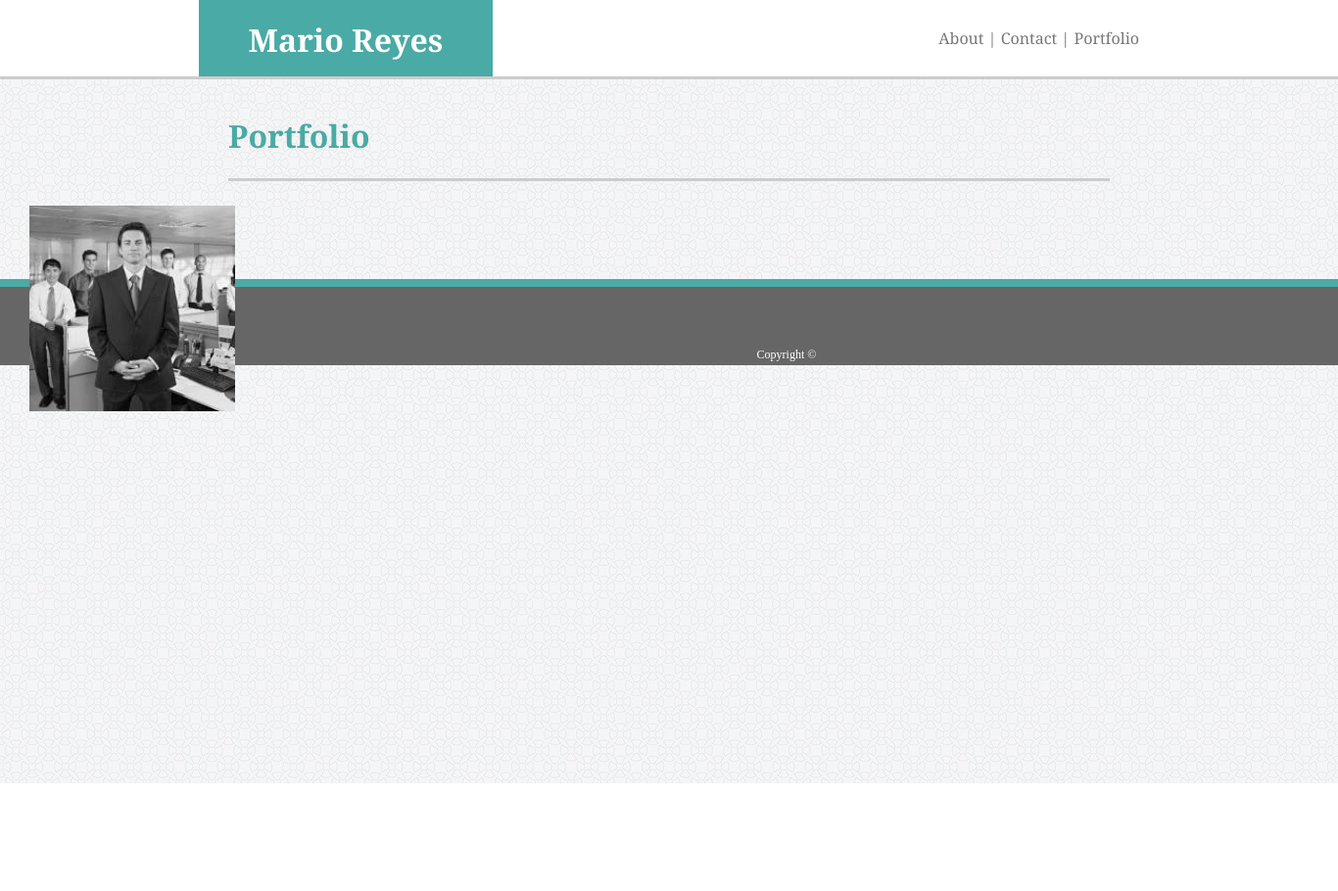
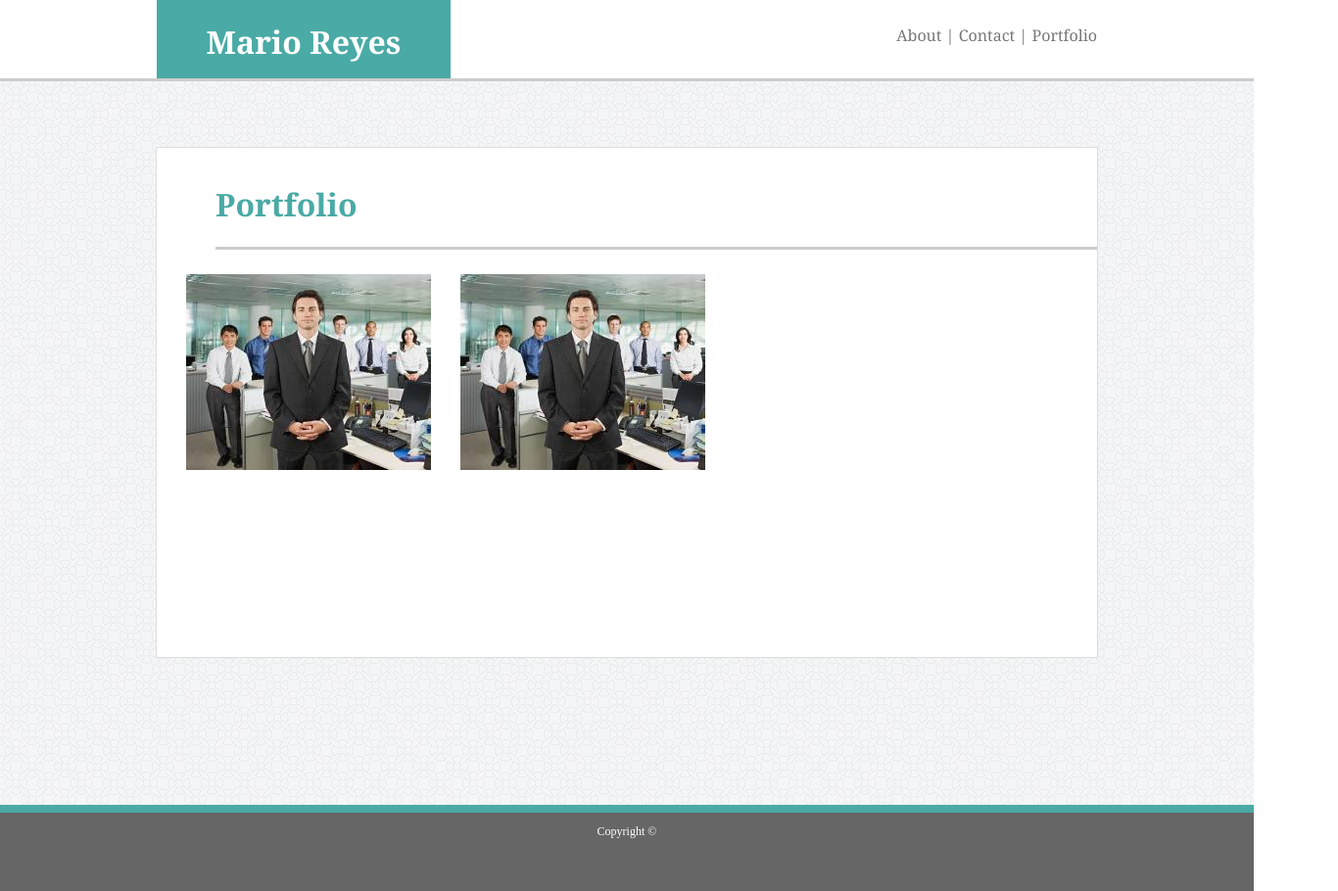
Before and after one commit to marioreg/Basic-Portfolio, a plain HTML site: page portfolio.html in a window 1280 px wide. Shown: the whole page at 98% size, 1366 px wide, since content can reach past the window. Before the commit the page ends 800 px from the top, so only its background shows below. Drawn offline with Linux system fonts and the light colour scheme.

Commit message:
portfolio page started

```diff
--- a/assets/css/style.css
+++ b/assets/css/style.css
@@ -1,106 +1,78 @@
 body {
-
     background-image: url("../images/background.jpg");
-    width:1366px;
+    width:100%;
     margin:0 auto;
-
 }
 
-
-#header {
+.header {
 background-color: #ffffff;
-height: 100px;
+height: 80px;
 border-bottom:solid #cccccc;
-margin-top:-22px;
-
+top:0;
+left:0;
+width:100%;
+position:fixed;
 }
 
-#top-main{
-
+.top-main{
     width: 960px;
-    height: 100px;
+    height: 80px;
     margin:0 auto;
-
-
    }
 
-#logo {
-
+.logo {
 background-color: #4aaaa5;
 width:300px;
-height: 100px;
+height: 80px;
 text-align: center;
 float:left;
-
-
    }
 
-h1 {
-
+    h1 {
     font-family: 'Georgia', Times, Times New Roman, serif;
-
 }
 
 #h1-logo {
-
     color: #ffffff;
-    padding-top: 20px;
-
 }
 
-#menu {
+.menu {
     width:300px;
     height: 50px;
     text-align: right;
     float:right;
-    padding-top: 50px;
+    padding-top: 25px;
     font-family: Georgia, Times, Times New Roman, serif
-
 }
 
 a:link {
-
     color:#777777;
     text-decoration: none;
 }
 
-#main-section{
-
+.main-section{
     width: 960px;
     height: 520px;
     margin:0 auto;
     background-color: #ffffff;
-    margin-top: 40px;
-    border:solid #dddddd 1px;;
+    margin-top: 150px;
+    border:solid #dddddd 1px;
+    margin-bottom:150px;
 
 }
-#about-me{
+
+.title-page{
     width: 900px;
     margin:0 auto;
     color:#4aaaa5;
     padding-top: 15px;
     border-bottom:solid #cccccc;
-
 }
 
-#footer {
-background-color: #666666;
-height: 30px;
-border-top:solid #4aaaa5 8px;
-margin-top:100px;
-color: #ffffff;
-text-align: center;
-padding-top: 50px;
-font-size: 12px;
-
-}
-
-#pic{
+.pic{
     padding-top:25px;
     float:left;
     margin-left:30px;
-
-
 }
 
 #text {
@@ -120,19 +92,6 @@ font-size: 12px;
     margin-left:30px;
     float:left;
     width:900px;
-
-
-}
-
-#contact-form{
-
-    width: 960px;
-    height: 520px;
-    margin:0 auto;
-    background-color: #ffffff;
-    margin-top: 40px;
-    border:solid #dddddd 1px;;
-
 }
 
 .input{
@@ -152,34 +111,60 @@ font-size: 12px;
     padding-top:15px;
     font-family: 'Arial', 'Helvetica Neue', Helvetica, sans-serif;
     color:#777777;
-
 }
 
 #message {
-
-
     display:block;
     border:none;
     border-bottom:1px solid #ccc;
     width:870px;
     height: 160px;
     padding-left:30px;
-
 }
-
 
 .submit {
     background-color: #4aaaa5;
     border: none;
-
     padding: 10px 25px;
     text-align: center;
     font-size: 16px;
+}
 
+#text-button {
+    color: #ffffff;
+}
+
+.footer {
+    background-color: #666666;
+    height: 80px;
+    border-top:solid #4aaaa5 8px;
+    color: #ffffff;
+    text-align: center;
+    font-size: 12px;
+    width: 100%;
+    bottom:0;
+    LEFT:0;
+}
+
+.portfolio-section{
+
+    height:45px;
+    width:250px;
+    background-color: #4aaaa5;
+    margin-top:160px;
+    margin-left:30px;
+    text-align: center;
+    color:#ffffff;
+    font-family: 'Arial', 'Helvetica Neue', Helvetica, sans-serif;
+    font-size:23px;
+    padding-bottom:20px;
+    position: absolute;
+    z-index: 2;
+    float:left;
 
 }
 
-#text-button {
+#right {
 
-    color: #ffffff;
+    float:right;
 }
--- a/portfolio.html
+++ b/portfolio.html
@@ -9,60 +9,48 @@
 </head>
 <body>
 
-    <div id="header">
-
-        <div id="top-main">
-
-            <div id="logo">
-
-                <h1 class="h1" id="h1-logo">Mario Reyes</h1>
+    <div class="header">
+        <div class="top-main">
+            <div class="logo">
+                <h1 id="h1-logo">Mario Reyes</h1>
             </div>
-
-            <div id= "menu">
-
+            <div class= "menu">
                 <nav>
-                        <a href="#">About       |</a>
+                        <a href="index.html">About       |</a>
                         <a href="contact.html">Contact     |</a>
                         <a href="portfolio.html">Portfolio</a>
                 </nav>
+            </div>
+        </div>
+    </div>
 
-            </div>
+<div class="main-section">
+        <div class="title-page" id="right">
+                <h1>Portfolio</h1>
+        </div>
+
+        <img  class="pic" src="assets/images/img1.jpg" alt="image1">
+        <img  class="pic" src="assets/images/img1.jpg" alt="image1">
+
+        <!--<div class="portfolio-section">
+
+            <p>Hangman</p>
+
+        </div>-->
 
 
 
 
-        </div>
-
-    </div>
 
 
-    <div id="about-me-section">
-
-        <div id="about-me">
-
-            <h1>Portfolio</h1>
-
-        </div>
-
-        <div id="pic">
-            <img src="assets/images/profile-pic.jpg" height="210px;"  alt="profilepic">
-
-
-        </div>
-
-
-
-
-    </div>
-
-
-<div id="footer">
-        <p>Copyright &#169;</p>
 
 </div>
 
 
 
+<div class="footer">
+        <p>Copyright &#169;</p>
+</div>
 
 </body>
 </html>
```
Also changed, not shown: contact.html (+9 -9 lines), index.html (+9 -9 lines), assets/images/img1.jpg (added), assets/images/img2.jpg (added), assets/images/img3.jpg (added), assets/images/img4.jpg (added), assets/images/img5.jpg (added).
